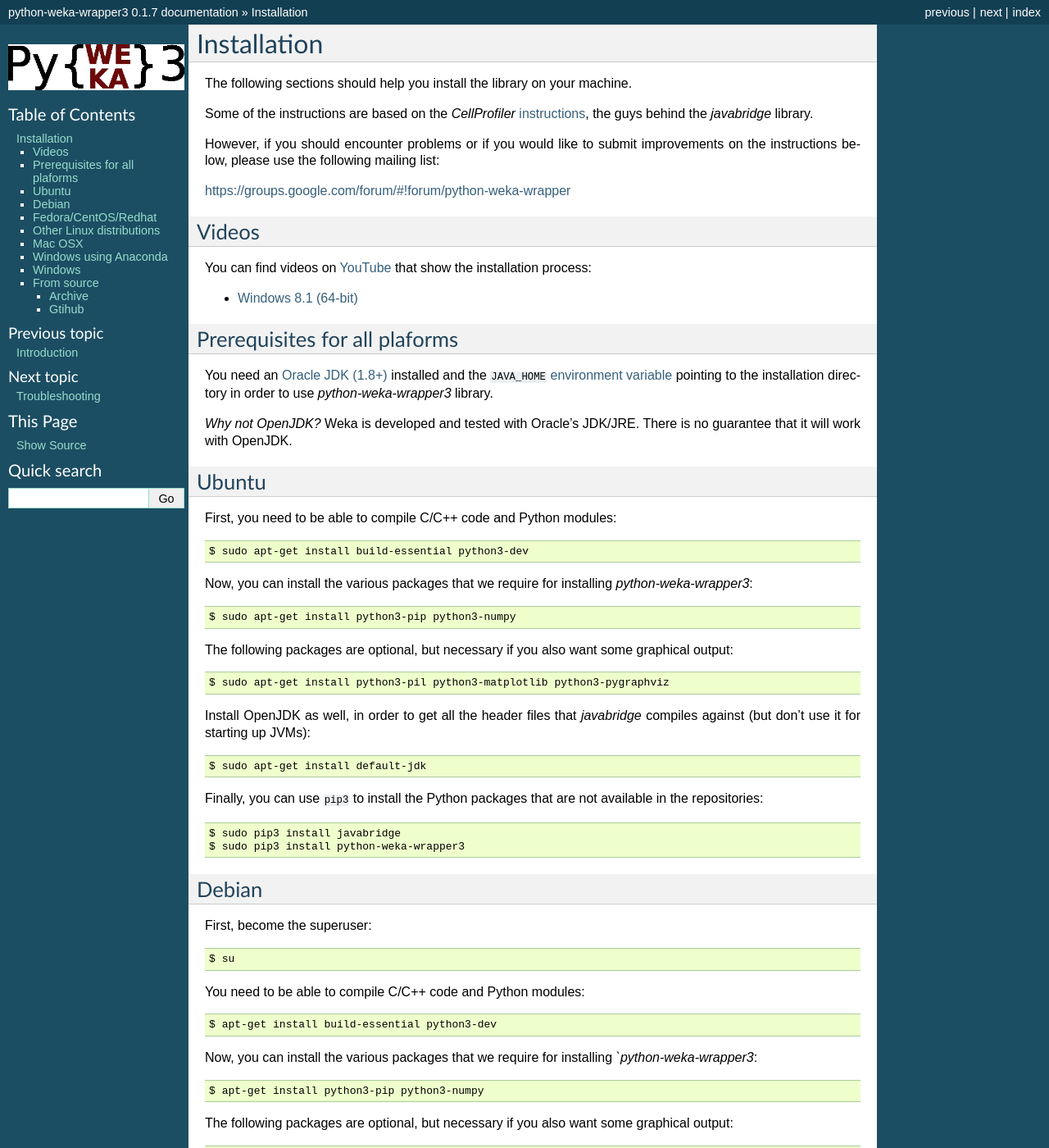
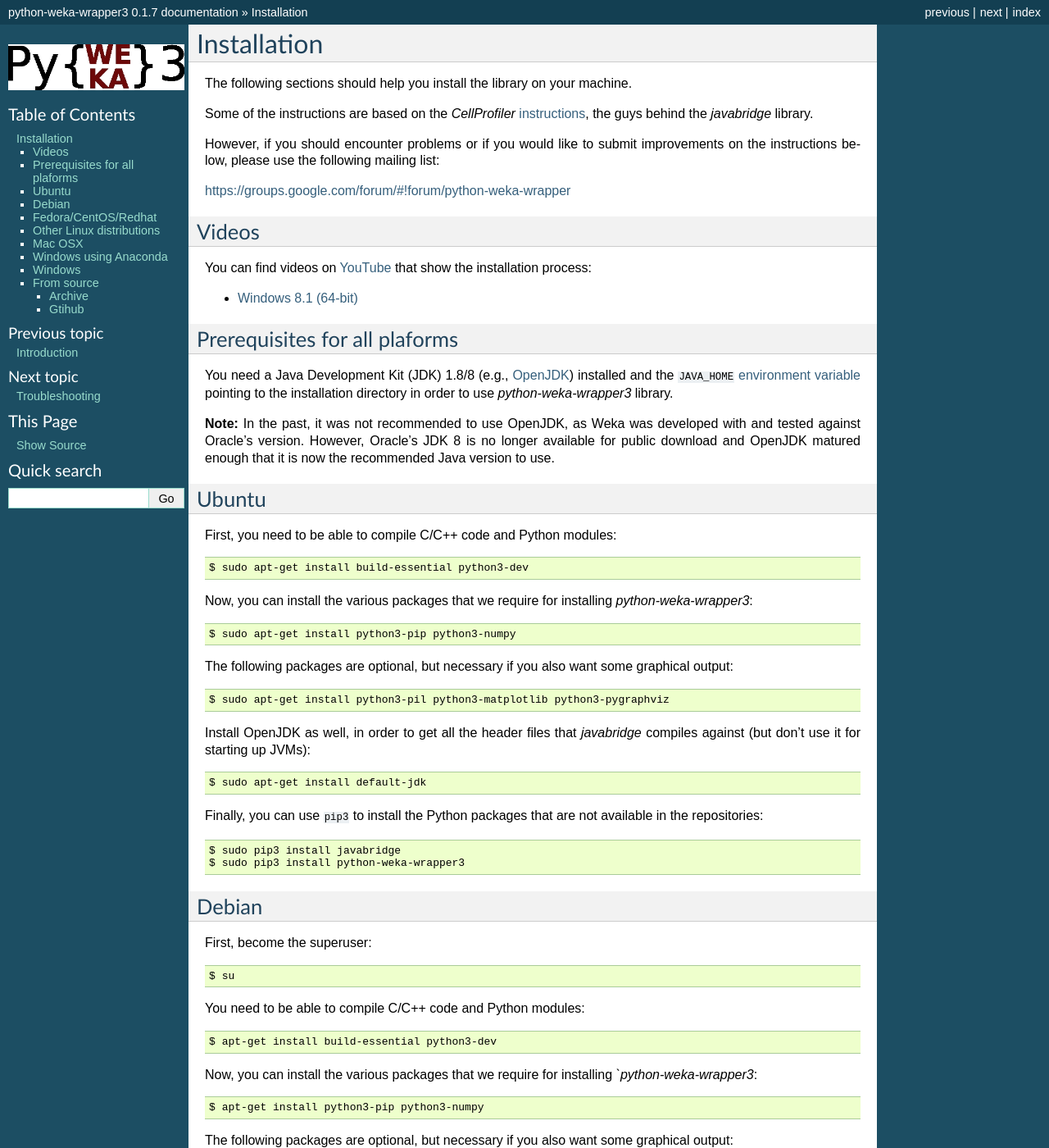
Before and after one commit to fracpete/python-weka-wrapper3, a Sphinx documentation site: the page built from doc/source/install.rst, in a window 1280 px wide and 1400 px high. Shown: the whole window at 82% size. Built offline with Sphinx 7.4.7, drawn with Linux system fonts in a browser that asks for light colours; pages that are not in the unit, such as notebooks, are missing from menus; some of the changed text lies outside the part shown.

Commit message:
switched to OpenJDK

```diff
--- a/doc/source/install.rst
+++ b/doc/source/install.rst
@@ -24,15 +24,15 @@
 Prerequisites for all plaforms
 ------------------------------
 
-You need an `Oracle JDK (1.8+)
-<http://www.oracle.com/technetwork/java/javase/downloads/>`__ installed and
+You need a Java Development Kit (JDK) 1.8/8 (e.g., `OpenJDK <https://adoptopenjdk.net/>`__) installed and
 the ``JAVA_HOME`` `environment variable
 <http://docs.oracle.com/cd/E19182-01/820-7851/inst_cli_jdk_javahome_t/index.html>`__
 pointing to the installation directory in order to use *python-weka-wrapper3*
 library.
 
-*Why not OpenJDK?* Weka is developed and tested with Oracle's JDK/JRE. There is
-no guarantee that it will work with OpenJDK.
+**Note:** In the past, it was not recommended to use OpenJDK, as Weka was developed with and tested against Oracle's
+version. However, Oracle's JDK 8 is no longer available for public download and OpenJDK matured enough that it is now the
+recommended Java version to use.
 
 
 Ubuntu
@@ -103,7 +103,7 @@
 
    $ apt-get install python3-imaging python3-matplotlib python3-pygraphviz
 
-Download an Oracle JDK and un-tar it in ``/opt`` (e.g., ``/opt/jdk1.8.0_162/``).
+Download a JDK and un-tar it in ``/opt`` (e.g., ``/opt/jdk1.8.0_162/``).
 Export the Java home directory as follows (required for the *javabridge*
 installation):
 
```
